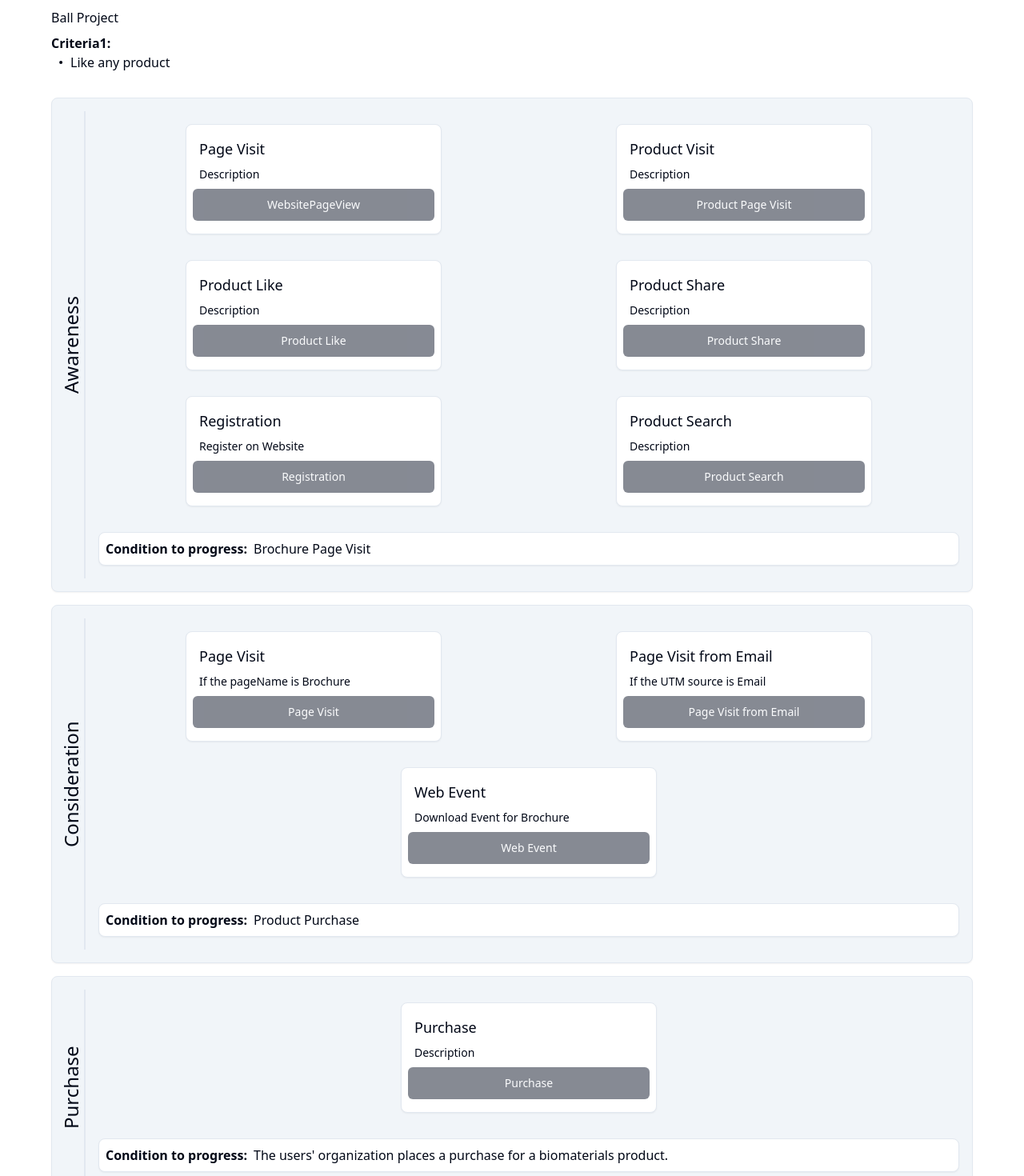
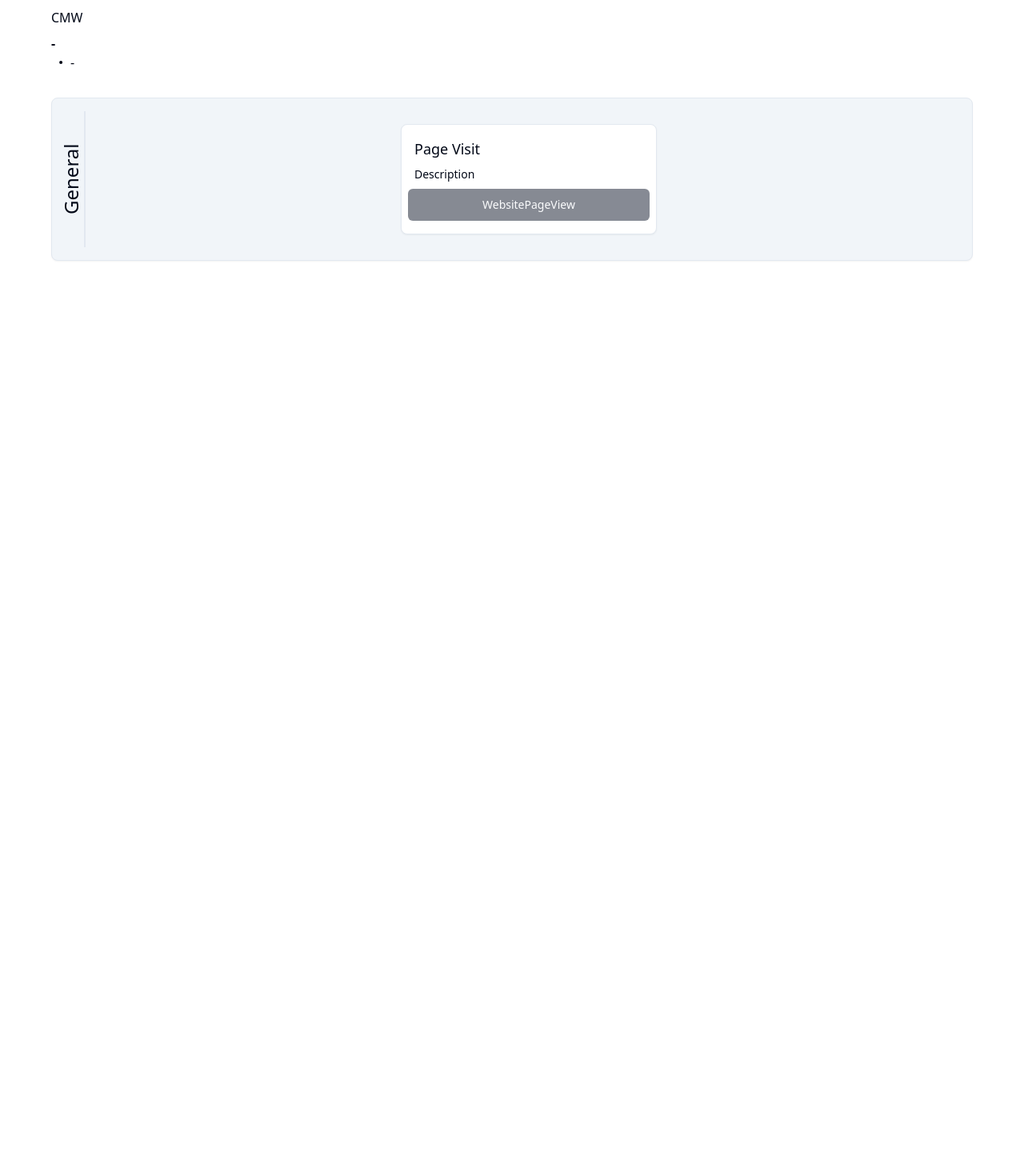
Before and after one commit to Kaihchanwork/test, a Next.js app: page /CMW in a window 1280 px wide. Shown: the part 80-1550 px from the top of the page at 80% size. After the commit the page ends 832 px from the top, so only its background shows below. Built offline with nearby package versions, Linux system fonts and the light colour scheme.

Commit message:
cmw flow

```diff
--- a/app/CMW/page.tsx
+++ b/app/CMW/page.tsx
@@ -12,21 +12,21 @@ const HomePage = () => {
     <div className="flex flex-col gap-4">
       <CXOverview>
         <CXOverview.Description>
-          Ball Project
+          CMW
         </CXOverview.Description>
 
         <CXOverview.AttributeGroups>
           <CXOverview.AttributeGroup>
             <CXOverview.AttributeGroupName>
-              Criteria1:
+              -
             </CXOverview.AttributeGroupName>
 
-            <CXOverview.Attribute>Like any product</CXOverview.Attribute>
+            <CXOverview.Attribute> - </CXOverview.Attribute>
           </CXOverview.AttributeGroup>
         </CXOverview.AttributeGroups>
       </CXOverview>
 
-      <CXFlow flowName="Awareness">
+      <CXFlow flowName="General">
         <CXFlow.Row>
           <CXFlow.Item>
             <CXFlow.ItemHeader>Page Visit</CXFlow.ItemHeader>
@@ -45,242 +45,20 @@ const HomePage = () => {
           </CXFlow.Item>
 
 
-          <CXFlow.Item>
-            <CXFlow.ItemHeader>Product Visit</CXFlow.ItemHeader>
-            <CXFlow.ItemDescription>
-              Description
-            </CXFlow.ItemDescription>
-            <CXFlow.ItemForm
-              triggerLabel="Product Page Visit"
-              eventName="Product View"
-              eventParameters={[
-                "productName",
-                "productId",
-                "productCat",
-                "productForm",
-                "pageURL",
-              ]}
-              cdpSDK={typeof window !== "undefined" ? window.mvpCDP : null}
-              isSDKLoaded={isLoaded}
-            />
-          </CXFlow.Item>
-        </CXFlow.Row>
 
-
-        <CXFlow.Row>
-          <CXFlow.Item>
-            <CXFlow.ItemHeader>Product Like</CXFlow.ItemHeader>
-            <CXFlow.ItemDescription>
-              Description
-            </CXFlow.ItemDescription>
-            <CXFlow.ItemForm
-              triggerLabel="Product Like"
-              eventName="Product Like"
-              eventParameters={[
-                "productName",
-                "productId",
-                "productCat",
-                "productForm",
-                "pageURL",
-              ]}
-              cdpSDK={typeof window !== "undefined" ? window.mvpCDP : null}
-              isSDKLoaded={isLoaded}
-            />
-          </CXFlow.Item>
-
-
-          <CXFlow.Item>
-            <CXFlow.ItemHeader>Product Share</CXFlow.ItemHeader>
-            <CXFlow.ItemDescription>
-              Description
-            </CXFlow.ItemDescription>
-            <CXFlow.ItemForm
-              triggerLabel="Product Share"
-              eventName="Product Share"
-              eventParameters={[
-                "productName",
-                "productId",
-                "productCat",
-                "productForm",
-                "pageURL",
-              ]}
-              cdpSDK={typeof window !== "undefined" ? window.mvpCDP : null}
-              isSDKLoaded={isLoaded}
-            />
-          </CXFlow.Item>
-        </CXFlow.Row>
-
-        <CXFlow.Row>
-        <CXFlow.Item>
-            <CXFlow.ItemHeader>Registration</CXFlow.ItemHeader>
-            <CXFlow.ItemDescription>
-              Register on Website
-            </CXFlow.ItemDescription>
-            <CXFlow.ItemForm
-              triggerLabel="Registration"
-              eventName="Registration"
-              eventParameters={[
-                "firstName",
-                "lastName",
-                "email",
-                "phone",
-                "pageName"
-              ]}
-              cdpSDK={typeof window !== "undefined" ? window.mvpCDP : null}
-              isSDKLoaded={isLoaded}
-            />
-          </CXFlow.Item>
-          <CXFlow.Item>
-            <CXFlow.ItemHeader>Product Search</CXFlow.ItemHeader>
-            <CXFlow.ItemDescription>
-              Description
-            </CXFlow.ItemDescription>
-            <CXFlow.ItemForm
-              triggerLabel="Product Search"
-              eventName="Product Search"
-              eventParameters={[
-                "searchTerm",
-                "flowerColor",
-                "form",
-                "pageName",
-                "pageURL",
-              ]}
-              cdpSDK={typeof window !== "undefined" ? window.mvpCDP : null}
-              isSDKLoaded={isLoaded}
-            />
-          </CXFlow.Item>
         </CXFlow.Row>
 
 
 
-        <CXFlow.NextStepCondition>
-          Brochure Page Visit
-        </CXFlow.NextStepCondition>
-      </CXFlow>
-
-      <CXFlow flowName="Consideration">
-        <CXFlow.Row>
-        <CXFlow.Item>
-            <CXFlow.ItemHeader>Page Visit</CXFlow.ItemHeader>
-            <CXFlow.ItemDescription>
-              If the pageName is Brochure
-            </CXFlow.ItemDescription>
-            <CXFlow.ItemForm
-              triggerLabel="Page Visit"
-              eventName="Page Visit"
-              eventParameters={[
-                "pageName",
-                "pageURL",
-              ]}
-              cdpSDK={typeof window !== "undefined" ? window.mvpCDP : null}
-              isSDKLoaded={isLoaded}
-            />
-          </CXFlow.Item>
-          <CXFlow.Item>
-            <CXFlow.ItemHeader>Page Visit from Email</CXFlow.ItemHeader>
-            <CXFlow.ItemDescription>
-              If the UTM source is Email
-            </CXFlow.ItemDescription>
-            <CXFlow.ItemForm
-              triggerLabel="Page Visit from Email"
-              eventName="Page Visit from Email"
-              eventParameters={[
-                "pageName",
-                "utmSource",
-                "pageURL",
-              ]}
-              cdpSDK={typeof window !== "undefined" ? window.mvpCDP : null}
-              isSDKLoaded={isLoaded}
-            />
-          </CXFlow.Item>
-        </CXFlow.Row>
 
 
 
-        <CXFlow.Row>
-        <CXFlow.Item>
-            <CXFlow.ItemHeader>Web Event</CXFlow.ItemHeader>
-            <CXFlow.ItemDescription>
-              Download Event for Brochure
-            </CXFlow.ItemDescription>
-            <CXFlow.ItemForm
-              triggerLabel="Web Event"
-              eventName="Web Event"
-              eventParameters={[
-                "eventType",
-                "eventName",
-                "eventURL",
-                "pageURL",
-              ]}
-              cdpSDK={typeof window !== "undefined" ? window.mvpCDP : null}
-              isSDKLoaded={isLoaded}
-            />
-          </CXFlow.Item>
-        </CXFlow.Row>
+
+      </CXFlow>
 
 
 
-        <CXFlow.NextStepCondition>
-          Product Purchase
-        </CXFlow.NextStepCondition>
-      </CXFlow>
 
-      <CXFlow flowName="Purchase">
-        <CXFlow.Row>
-          <CXFlow.Item>
-            <CXFlow.ItemHeader>Purchase</CXFlow.ItemHeader>
-            <CXFlow.ItemDescription>
-              Description
-            </CXFlow.ItemDescription>
-            <CXFlow.ItemForm
-              triggerLabel="Purchase"
-              eventName="Order Purchase"
-              eventParameters={[
-                "id",
-                "productName",
-                "productId",
-                "productForm",
-                "unit",
-                "amount",
-              ]}
-              cdpSDK={typeof window !== "undefined" ? window.mvpCDP : null}
-              isSDKLoaded={isLoaded}
-            />
-          </CXFlow.Item>
-        </CXFlow.Row>
-
-        <CXFlow.NextStepCondition>
-          The users&apos; organization places a purchase for a biomaterials
-          product.
-        </CXFlow.NextStepCondition>
-      </CXFlow>
-
-
-      <CXFlow flowName="Loyalty">
-      <CXFlow.Row>
-        <CXFlow.Item>
-            <CXFlow.ItemHeader>Customer Day attended</CXFlow.ItemHeader>
-            <CXFlow.ItemDescription>
-              Attend Customer Day. Name: Customer Day, Status: Attended
-            </CXFlow.ItemDescription>
-            <CXFlow.ItemForm
-              triggerLabel="Event"
-              eventName="Event"
-              eventParameters={[
-                "eventType",
-                "eventName",
-                "eventStatus"
-              ]}
-              cdpSDK={typeof window !== "undefined" ? window.mvpCDP : null}
-              isSDKLoaded={isLoaded}
-            />
-          </CXFlow.Item>
-        </CXFlow.Row>
-
-        <CXFlow.NextStepCondition>
-          NA
-        </CXFlow.NextStepCondition>
-      </CXFlow>
 
     </div>
   );
```
